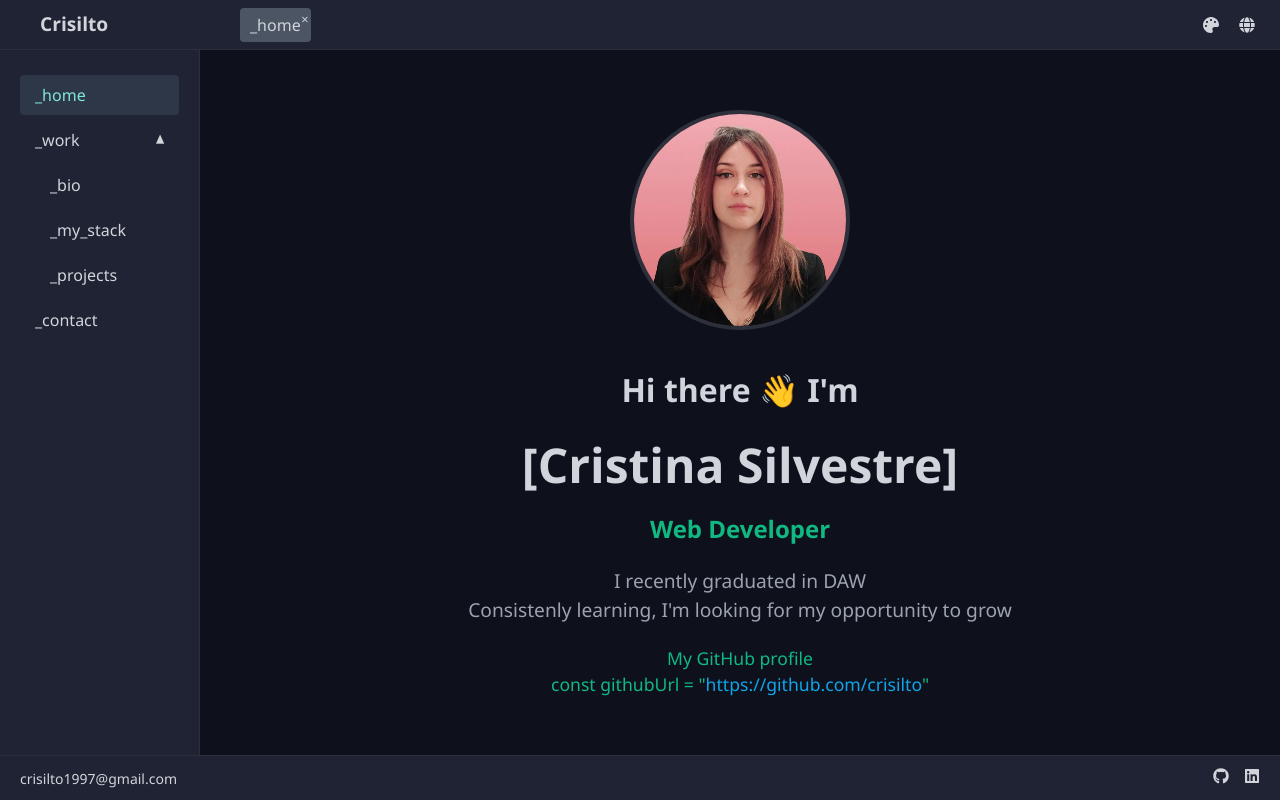
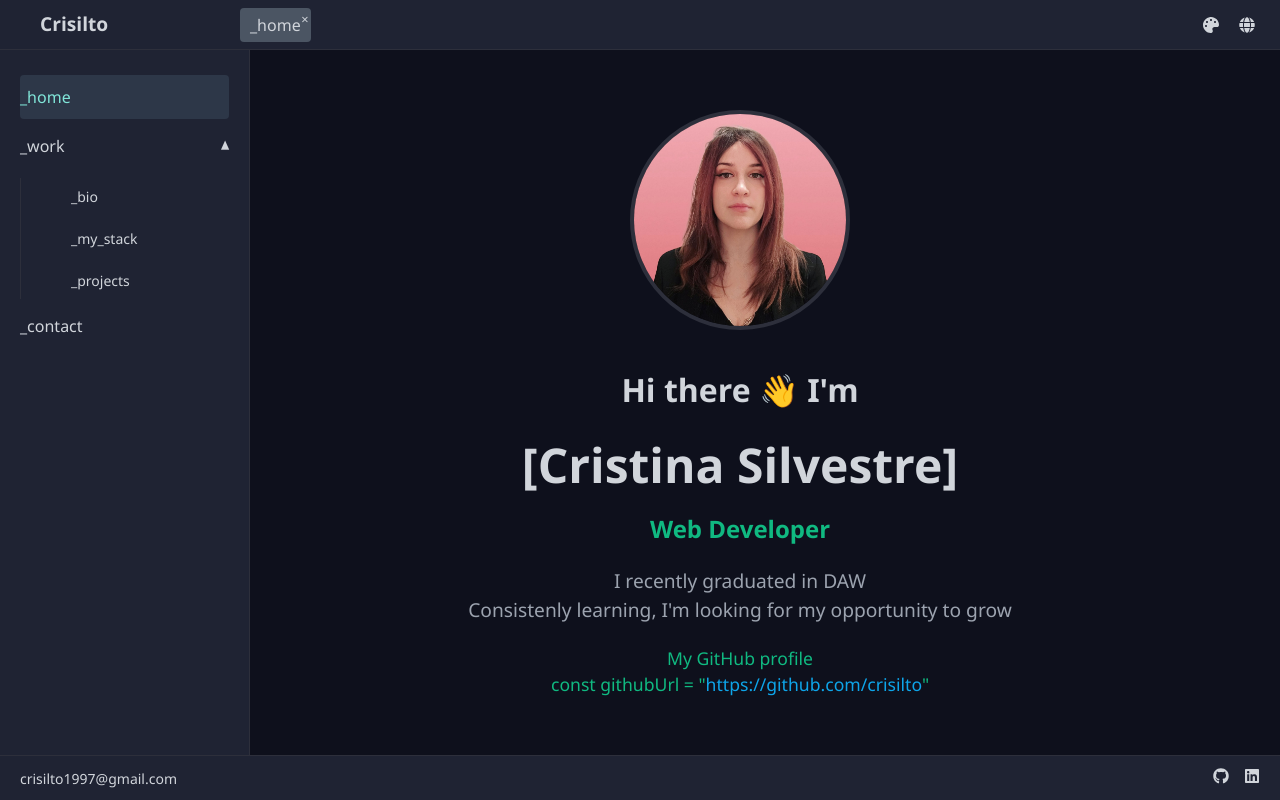
Before and after one commit to crisilto/portfolio, a React (Vite) app: page / in a window 1280 px wide. Both pictures are taken after a click on the item "_work". Built offline with nearby package versions, Linux system fonts and the light colour scheme.

Commit message:
Language functionality done

```diff
--- a/src/App.jsx
+++ b/src/App.jsx
@@ -1,4 +1,3 @@
-// src/App.jsx
 import { useState } from 'react';
 import './App.css';
 import Bio from './components/Bio';
@@ -7,7 +6,6 @@ import Home from './components/Home';
 import Layout from './components/Layout';
 import MyStack from './components/MyStack';
 import Projects from './components/Projects';
-
 
 const App = () => {
   const [activeTabs, setActiveTabs] = useState([{ id: '_home', label: '_home' }]);
@@ -40,25 +38,19 @@ const App = () => {
   const renderContent = () => {
     switch (currentTab) {
       case '_home':
-        return <Home language={language}/>;
+        return <Home language={language} />;
       case '_bio':
-        return <Bio language={language}/>;
+        return <Bio language={language} />;
       case '_my_stack':
-        return <MyStack language={language}/>;
+        return <MyStack language={language} />;
       case '_projects':
-        return <Projects language={language}/>;
+        return <Projects language={language} />;
       case '_contact':
-        return <Contact language={language}/>;
+        return <Contact language={language} />;
       default:
         return null;
     }
   };
-
-  const sections = [
-    { id: '_home', label: '_home' },
-    { id: '_work', label: '_work', children: ['_bio', '_my_stack', '_projects'] },
-    { id: '_contact', label: '_contact' }
-  ];
 
   return (
     <Layout
@@ -67,7 +59,6 @@ const App = () => {
       onTabClick={handleTabClick}
       onAddTab={handleAddTab}
       onCloseTab={handleCloseTab}
-      sections={sections}
       toggleLanguage={toggleLanguage}
       language={language}
     >
--- a/src/components/Contact.jsx
+++ b/src/components/Contact.jsx
@@ -1,30 +1,41 @@
+import PropTypes from 'prop-types';
 import '../styles/Contact.css';
 
-const Contact = () => {
+const Contact = ({ language }) => {
   const handleSubmit = (event) => {
     event.preventDefault();
-    alert('Form submitted!');
+    alert(language === 'en' ? 'Form submitted!' : '¡Formulario enviado!');
   };
 
   return (
     <div className="contact-container">
-      <h2 className="contact-title">Get in Touch</h2>
+      <h2 className="contact-title">
+        {language === 'en' ? 'Get in Touch' : 'Contáctame'}
+      </h2>
       <div className="contact-content">
         <div className="contact-form">
           <form onSubmit={handleSubmit}>
             <div className="form-group">
-              <label htmlFor="name">Name</label>
+              <label htmlFor="name">
+                {language === 'en' ? 'Name' : 'Nombre'}
+              </label>
               <input type="text" id="name" name="name" required />
             </div>
             <div className="form-group">
-              <label htmlFor="email">Email</label>
+              <label htmlFor="email">
+                {language === 'en' ? 'Email' : 'Correo Electrónico'}
+              </label>
               <input type="email" id="email" name="email" required />
             </div>
             <div className="form-group">
-              <label htmlFor="message">Message</label>
+              <label htmlFor="message">
+                {language === 'en' ? 'Message' : 'Mensaje'}
+              </label>
               <textarea id="message" name="message" rows="5" required></textarea>
             </div>
-            <button type="submit" className="submit-button">Send Message</button>
+            <button type="submit" className="submit-button">
+              {language === 'en' ? 'Send Message' : 'Enviar Mensaje'}
+            </button>
           </form>
         </div>
       </div>
@@ -32,4 +43,8 @@ const Contact = () => {
   );
 };
 
+Contact.propTypes = {
+  language: PropTypes.string.isRequired,
+};
+
 export default Contact;
--- a/src/components/Header.jsx
+++ b/src/components/Header.jsx
@@ -1,18 +1,72 @@
 import PropTypes from 'prop-types';
+import { useState } from 'react';
 import '../styles/Header.css';
 
-const Header = ({ onTabClick }) => {
+const Header = ({ onTabClick, language, onAddTab, currentTab }) => {
+  const [isWorkExpanded, setIsWorkExpanded] = useState(false);
+
+  const handleWorkToggle = () => {
+    setIsWorkExpanded(!isWorkExpanded);
+  };
+
   return (
     <nav className="sidebar">
       <ul>
-        <li onClick={() => onTabClick('_home')}>_home</li>
-        <li onClick={() => onTabClick('_work')}>_work</li>
-        <ul>
-          <li onClick={() => onTabClick('_bio')}>_bio</li>
-          <li onClick={() => onTabClick('_my_stack')}>_my_stack</li>
-          <li onClick={() => onTabClick('_projects')}>_projects</li>
-        </ul>
-        <li onClick={() => onTabClick('_contact')}>_contact</li>
+        <li
+          className={currentTab === '_home' ? 'active' : ''}
+          onClick={() => {
+            onAddTab({ id: '_home', label: language === 'en' ? '_home' : '_inicio' });
+            onTabClick('_home');
+          }}
+        >
+          {language === 'en' ? '_home' : '_inicio'}
+        </li>
+        <li
+          className={`expandable ${isWorkExpanded ? 'expanded' : ''} ${['_bio', '_my_stack', '_projects'].includes(currentTab) ? 'active' : ''}`}
+          onClick={handleWorkToggle}
+        >
+          {language === 'en' ? '_work' : '_trabajo'}
+        </li>
+        {isWorkExpanded && (
+          <ul>
+            <li
+              className={`child ${currentTab === '_bio' ? 'active' : ''}`}
+              onClick={() => {
+                onAddTab({ id: '_bio', label: language === 'en' ? '_bio' : '_biografía' });
+                onTabClick('_bio');
+              }}
+            >
+              {language === 'en' ? '_bio' : '_biografía'}
+            </li>
+            <li
+              className={`child ${currentTab === '_my_stack' ? 'active' : ''}`}
+              onClick={() => {
+                onAddTab({ id: '_my_stack', label: language === 'en' ? '_my_stack' : '_mi_stack' });
+                onTabClick('_my_stack');
+              }}
+            >
+              {language === 'en' ? '_my_stack' : '_mi_stack'}
+            </li>
+            <li
+              className={`child ${currentTab === '_projects' ? 'active' : ''}`}
+              onClick={() => {
+                onAddTab({ id: '_projects', label: language === 'en' ? '_projects' : '_proyectos' });
+                onTabClick('_projects');
+              }}
+            >
+              {language === 'en' ? '_projects' : '_proyectos'}
+            </li>
+          </ul>
+        )}
+        <li
+          className={currentTab === '_contact' ? 'active' : ''}
+          onClick={() => {
+            onAddTab({ id: '_contact', label: language === 'en' ? '_contact' : '_contacto' });
+            onTabClick('_contact');
+          }}
+        >
+          {language === 'en' ? '_contact' : '_contacto'}
+        </li>
       </ul>
     </nav>
   );
@@ -20,6 +74,9 @@ const Header = ({ onTabClick }) => {
 
 Header.propTypes = {
   onTabClick: PropTypes.func.isRequired,
+  language: PropTypes.string.isRequired,
+  onAddTab: PropTypes.func.isRequired,
+  currentTab: PropTypes.string.isRequired,
 };
 
 export default Header;
--- a/src/components/Layout.jsx
+++ b/src/components/Layout.jsx
@@ -1,17 +1,27 @@
 import PropTypes from 'prop-types';
-import { useState } from 'react';
 import { FaGithub, FaGlobe, FaLinkedin, FaPalette } from 'react-icons/fa';
 import '../styles/Layout.css';
+import Header from './Header';
 
-const Layout = ({ children, activeTabs, currentTab, onTabClick, onAddTab, onCloseTab, toggleColorPalette, toggleLanguage }) => {
-  const [isWorkExpanded, setIsWorkExpanded] = useState(false);
-
-  const handleWorkToggle = () => {
-    setIsWorkExpanded(!isWorkExpanded);
-  };
-
+const Layout = ({
+  children,
+  activeTabs,
+  currentTab,
+  onTabClick,
+  onAddTab,
+  onCloseTab,
+  toggleColorPalette,
+  toggleLanguage,
+  language,
+}) => {
   return (
     <div className="layout-container">
+      <Header
+        onTabClick={onTabClick}
+        language={language}
+        onAddTab={onAddTab}
+        currentTab={currentTab}
+      />
       <div className="top-bar">
         <span className="username">Crisilto</span>
         <div className="tabs-header">
@@ -33,56 +43,12 @@ const Layout = ({ children, activeTabs, currentTab, onTabClick, onAddTab, onClos
       </div>
 
       <div className="main-layout">
-        <nav className="sidebar">
-          <ul>
-            <li
-              className={currentTab === '_home' ? 'active' : ''}
-              onClick={() => onAddTab({ id: '_home', label: '_home' })}
-            >
-              _home
-            </li>
-            <li
-              className={`expandable ${isWorkExpanded ? 'expanded' : ''} ${['_bio', '_my_stack', '_projects'].includes(currentTab) ? 'active' : ''}`}
-              onClick={handleWorkToggle}
-            >
-              _work
-            </li>
-            {isWorkExpanded && (
-              <ul>
-                <li
-                  className={`child ${currentTab === '_bio' ? 'active' : ''}`}
-                  onClick={() => onAddTab({ id: '_bio', label: '_bio' })}
-                >
-                  _bio
-                </li>
-                <li
-                  className={`child ${currentTab === '_my_stack' ? 'active' : ''}`}
-                  onClick={() => onAddTab({ id: '_my_stack', label: '_my_stack' })}
-                >
-                  _my_stack
-                </li>
-                <li
-                  className={`child ${currentTab === '_projects' ? 'active' : ''}`}
-                  onClick={() => onAddTab({ id: '_projects', label: '_projects' })}
-                >
-                  _projects
-                </li>
-              </ul>
-            )}
-            <li
-              className={currentTab === '_contact' ? 'active' : ''}
-              onClick={() => onAddTab({ id: '_contact', label: '_contact' })}
-            >
-              _contact
-            </li>
-          </ul>
-        </nav>
         <div className="main-content">{children}</div>
       </div>
 
       <div className="bottom-bar">
         <div className="bottom-left">
-          <span><a href='#' onClick={()=>  onTabClick('_contact')}>crisilto1997@gmail.com</a></span>
+          <span><a href='#' onClick={() => onTabClick('_contact')}>crisilto1997@gmail.com</a></span>
         </div>
         <div className="bottom-right">
           <a href="https://github.com/crisilto" target="_blank" rel="noopener noreferrer">
@@ -106,6 +72,7 @@ Layout.propTypes = {
   onCloseTab: PropTypes.func.isRequired,
   toggleColorPalette: PropTypes.func,
   toggleLanguage: PropTypes.func,
+  language: PropTypes.string,
 };
 
 export default Layout;
--- a/src/components/MyStack.jsx
+++ b/src/components/MyStack.jsx
@@ -1,8 +1,8 @@
-// src/components/MyStack.jsx
+import PropTypes from 'prop-types';
 import { FaCss3Alt, FaDatabase, FaGit, FaHtml5, FaJava, FaJs, FaPhp, FaReact } from 'react-icons/fa';
 import '../styles/MyStack.css';
 
-const MyStack = () => {
+const MyStack = ({language}) => {
   const techStack = [
     { name: 'HTML5', icon: <FaHtml5 className="stack-icon" /> },
     { name: 'CSS3', icon: <FaCss3Alt className="stack-icon" /> },
@@ -16,7 +16,7 @@ const MyStack = () => {
 
   return (
     <div className="stack-container">
-      <h2 className="stack-title">My Tech Stack</h2>
+      <h2 className="stack-title">{language === "en" ? "My Tech Stack" : "Mis tecnologías"}</h2>
       <div className="stack-list">
         {techStack.map((tech) => (
           <div key={tech.name} className="stack-item">
@@ -29,4 +29,8 @@ const MyStack = () => {
   );
 };
 
+MyStack.propTypes = {
+  language: PropTypes.string.isRequired,
+};
+
 export default MyStack;
```
Also changed, not shown: src/components/Bio.jsx (+16 -6 lines), src/components/Projects.jsx (+30 -15 lines).
